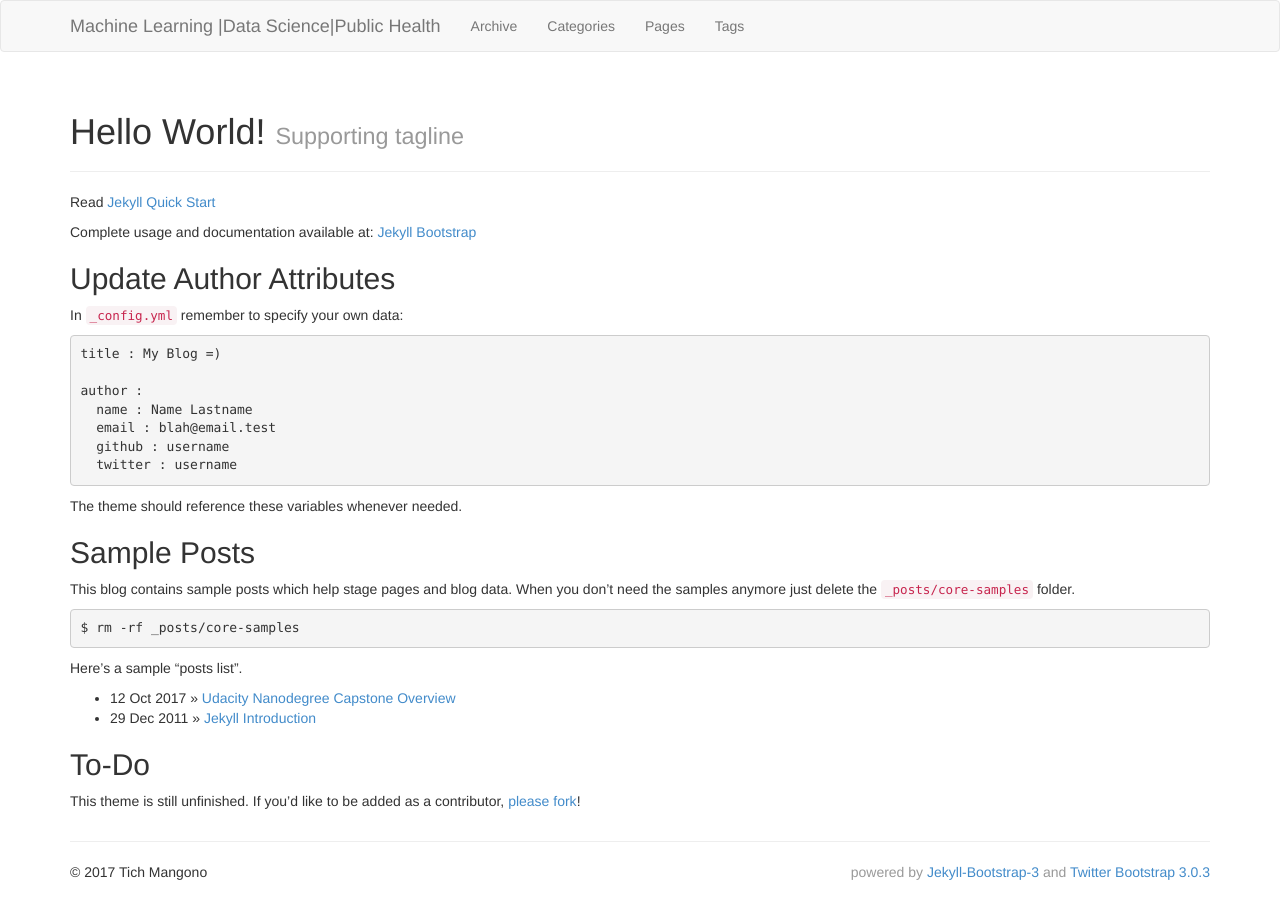
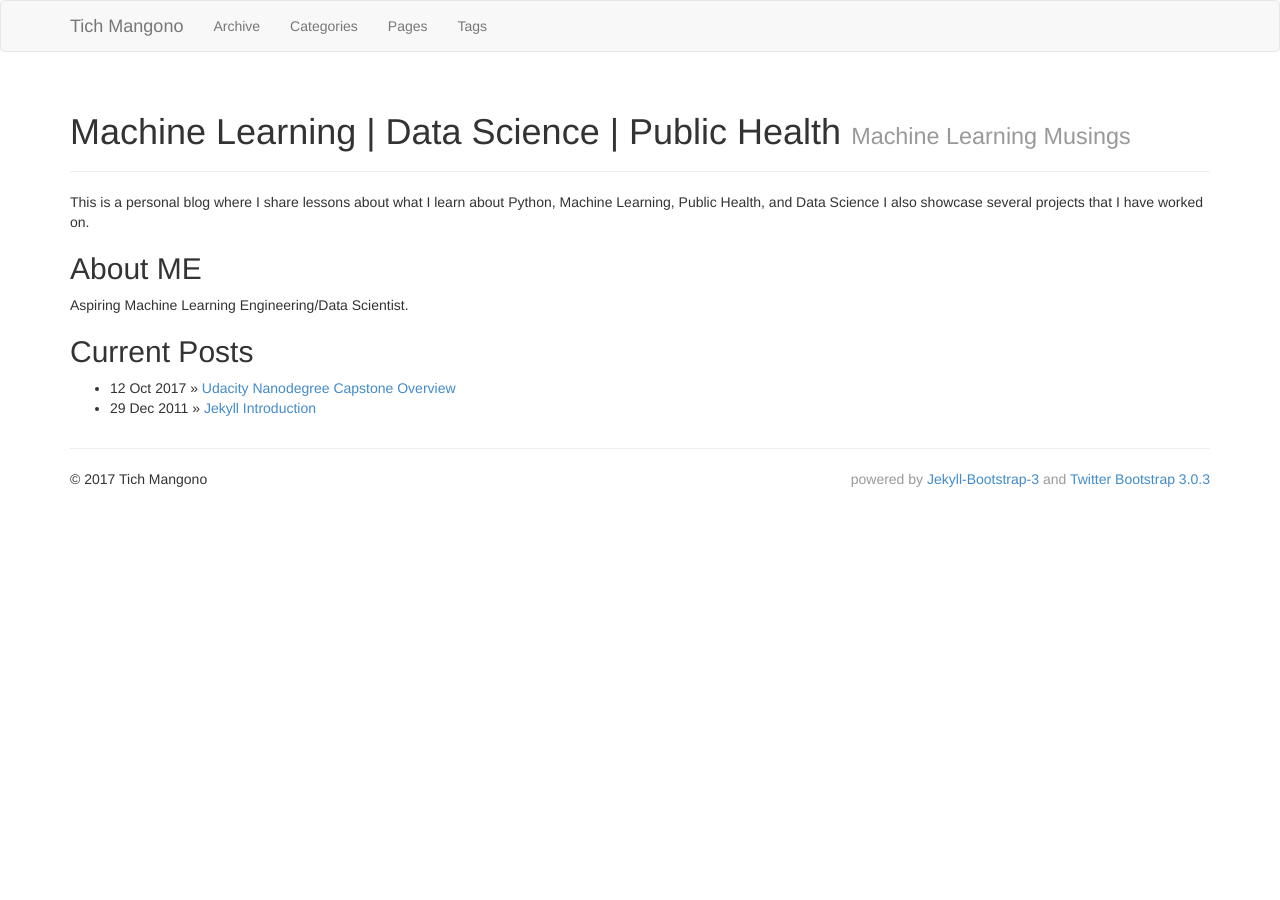
Before and after one commit to tichmangono/tichmangono.github.io, a Jekyll site: the page built from index.md, in a window 1280 px wide. Built offline with Jekyll 4.4.1, drawn with Linux system fonts in a browser that asks for light colours.

Commit message:
config, index and homepage changes

```diff
--- a/_config.yml
+++ b/_config.yml
@@ -11,7 +11,7 @@ markdown: kramdown
 # Themes are encouraged to use these universal variables
 # so be sure to set them if your theme uses them.
 #
-title : Machine Learning |Data Science|Public Health
+title : Tich Mangono
 tagline: Musings on Machine Learning
 author :
   name : Tich Mangono
--- a/index.md
+++ b/index.md
@@ -1,43 +1,21 @@
 ---
 layout: page
-title: Hello World!
-tagline: Supporting tagline
+title: Machine Learning | Data Science | Public Health
+tagline: Machine Learning Musings
 ---
 {% include JB/setup %}
 
-Read [Jekyll Quick Start](http://jekyllbootstrap.com/usage/jekyll-quick-start.html)
+This is a personal blog where I share lessons about what I learn about Python, Machine Learning, Public Health, and Data Science
+I also showcase several projects that I have worked on.
 
-Complete usage and documentation available at: [Jekyll Bootstrap](http://jekyllbootstrap.com)
+## About ME
 
-## Update Author Attributes
+Aspiring Machine Learning Engineering/Data Scientist.
 
-In `_config.yml` remember to specify your own data:
 
-    title : My Blog =)
-
-    author :
-      name : Name Lastname
-      email : blah@email.test
-      github : username
-      twitter : username
-
-The theme should reference these variables whenever needed.
-
-## Sample Posts
-
-This blog contains sample posts which help stage pages and blog data.
-When you don't need the samples anymore just delete the `_posts/core-samples` folder.
-
-    $ rm -rf _posts/core-samples
-
-Here's a sample "posts list".
-
+## Current Posts
 <ul class="posts">
   {% for post in site.posts %}
     <li><span>{{ post.date | date_to_string }}</span> &raquo; <a href="{{ BASE_PATH }}{{ post.url }}">{{ post.title }}</a></li>
   {% endfor %}
 </ul>
-
-## To-Do
-
-This theme is still unfinished. If you'd like to be added as a contributor, [please fork](http://github.com/dbtek/jekyll-bootstrap-3)!
```
